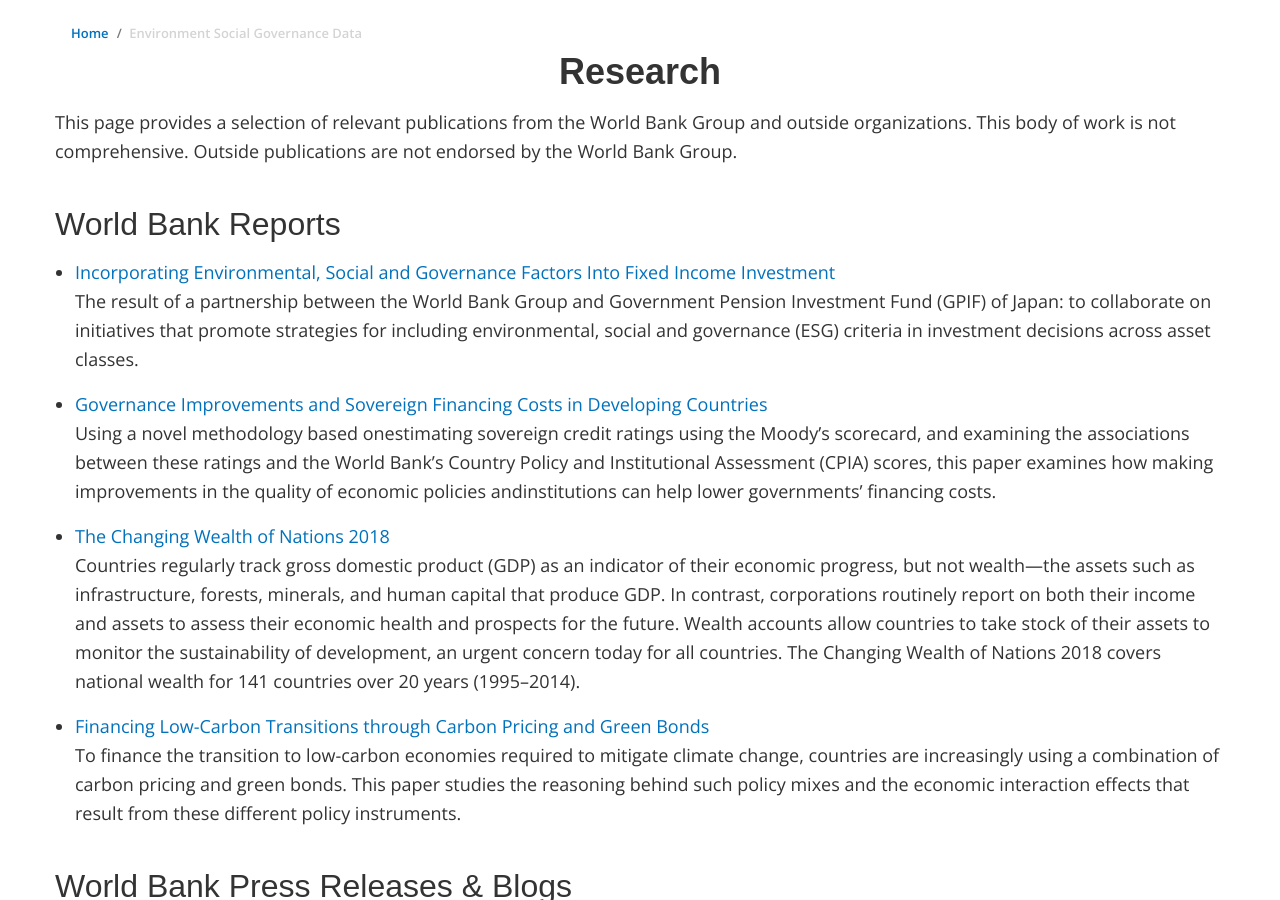
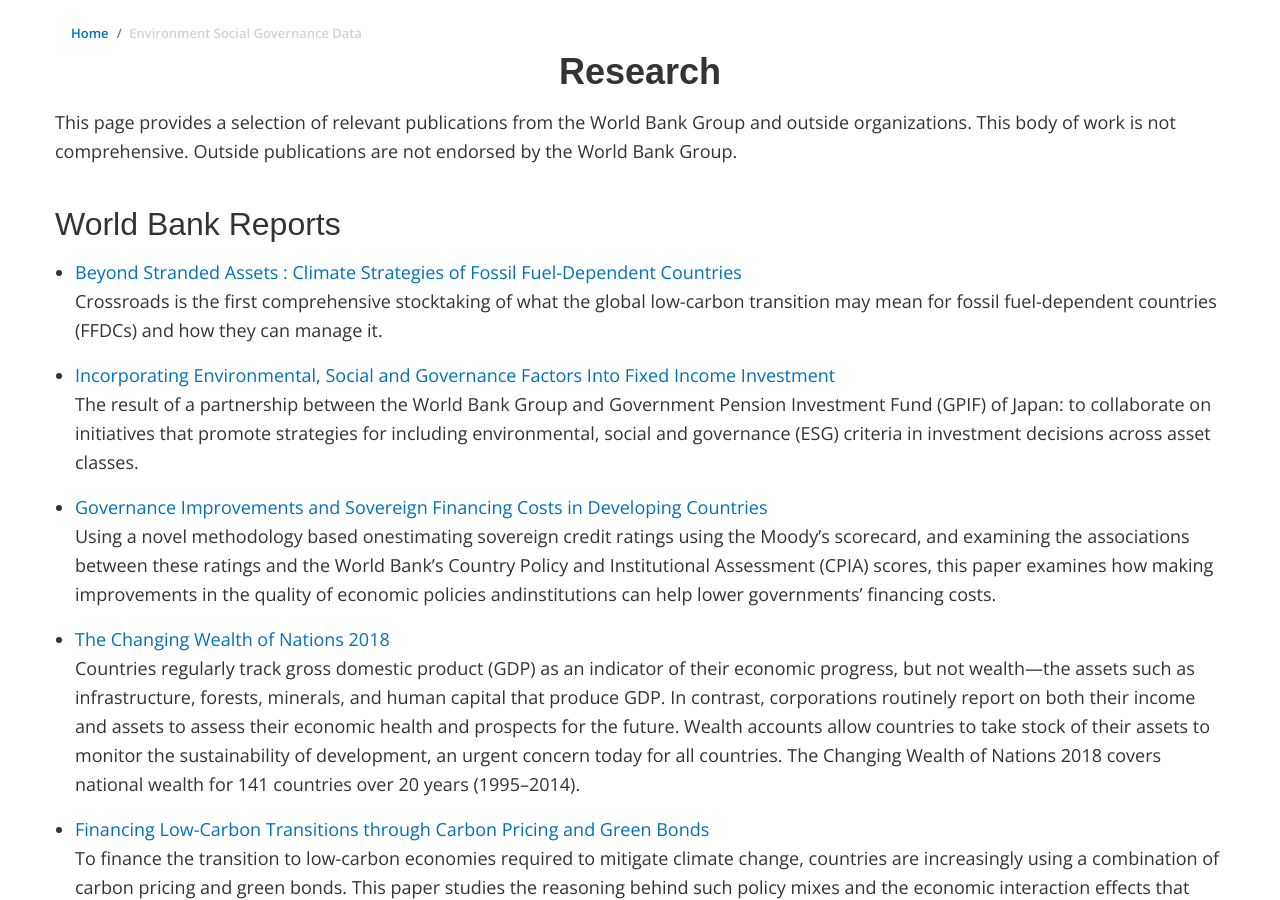
Before and after one commit to tgherzog/wbg-esg-website, a Jekyll site: the page built from research.md, in a window 1280 px wide and 900 px high, scrolled down 579 px. Built offline with Jekyll 4.4.1, drawn with Linux system fonts in a browser that asks for light colours; nearby versions of some CDN libraries; some web fonts are replaced; library files that are not in the unit come from our copies.

Commit message:
research updates

```diff
--- a/index.html
+++ b/index.html
@@ -26,7 +26,7 @@
     <div class="row">
               <div class="col">
               <p align="center">This website provides a platform for discovering available data relevant to sovereign ESG analysis and decision making. Use the on-site tools
-              to explore data visualizations and dashboards, download the dataset, and engage with partners and practioners.</p>
+              to explore data visualizations and dashboards, download the dataset, and engage with partners and practitioners.</p>
        <div class="primary-btn lp__text_center">  <a href="about.html" class="lp__btn lp__btn_sm lp__btn_secondary_orange">Read more</a> </div>
 
       </div>
--- a/research.md
+++ b/research.md
@@ -7,6 +7,12 @@
 not endorsed by the World Bank Group.
 
 ### World Bank Reports
+
+* [Beyond Stranded Assets : Climate Strategies of Fossil Fuel-Dependent Countries](https://www.bookdepository.com/Beyond-Stranded-Assets-Grzegorz-Peszko/9781464813405) \\
+  Crossroads is the first comprehensive stocktaking of what the global
+  low-carbon transition may mean for fossil fuel-dependent countries (FFDCs)
+  and how they can manage it.
+
 
 * [Incorporating Environmental, Social and Governance Factors Into Fixed Income Investment](http://documents.worldbank.org/curated/en/913961524150628959) \\
   The result of a partnership between the World Bank Group and Government
```
